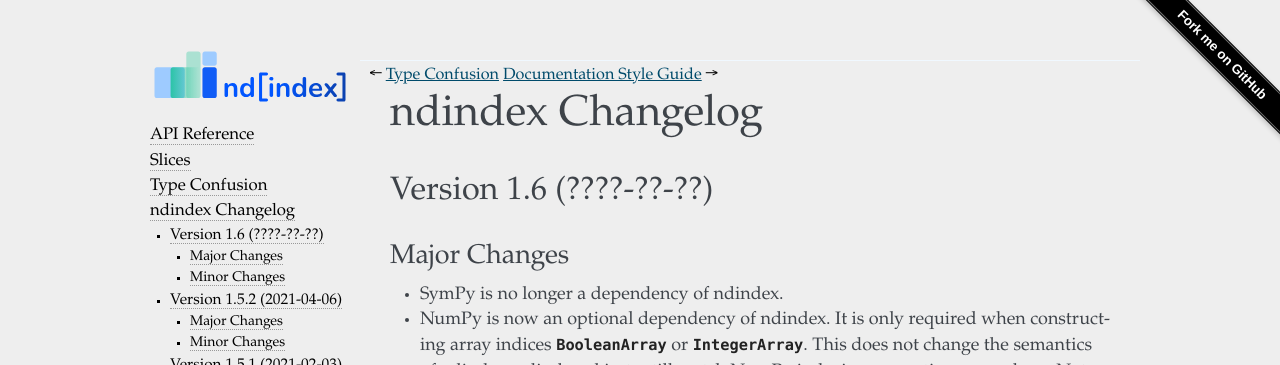
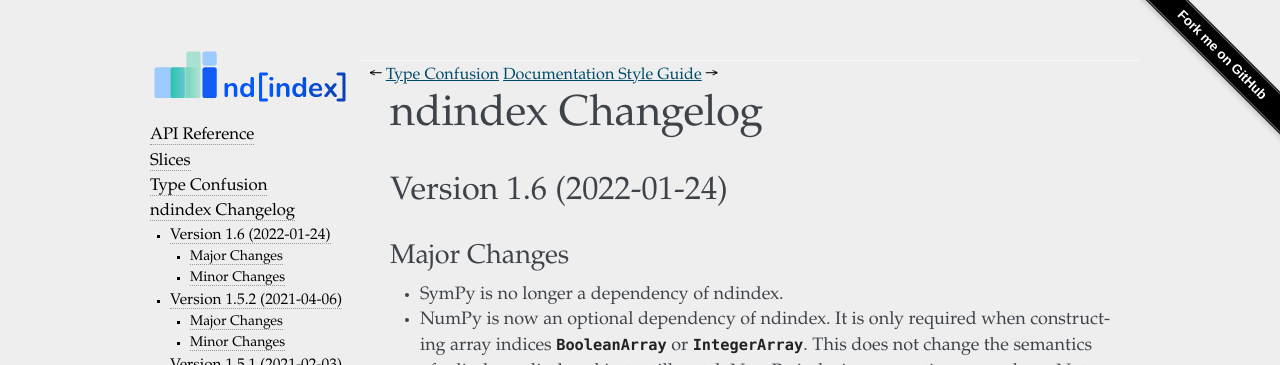
Before and after one commit to Quansight-Labs/ndindex, a Sphinx documentation site: the page built from docs/changelog.md, in a window 1280 px wide and 900 px high. Shown: the top 365 px of the window. Built offline with Sphinx 7.4.7, drawn with Linux system fonts in a browser that asks for light colours.

Commit message:
Set the 1.6 release date to today

```diff
--- a/docs/changelog.md
+++ b/docs/changelog.md
@@ -1,6 +1,6 @@
 # ndindex Changelog
 
-## Version 1.6 (????-??-??)
+## Version 1.6 (2022-01-24)
 
 ### Major Changes
 
```
